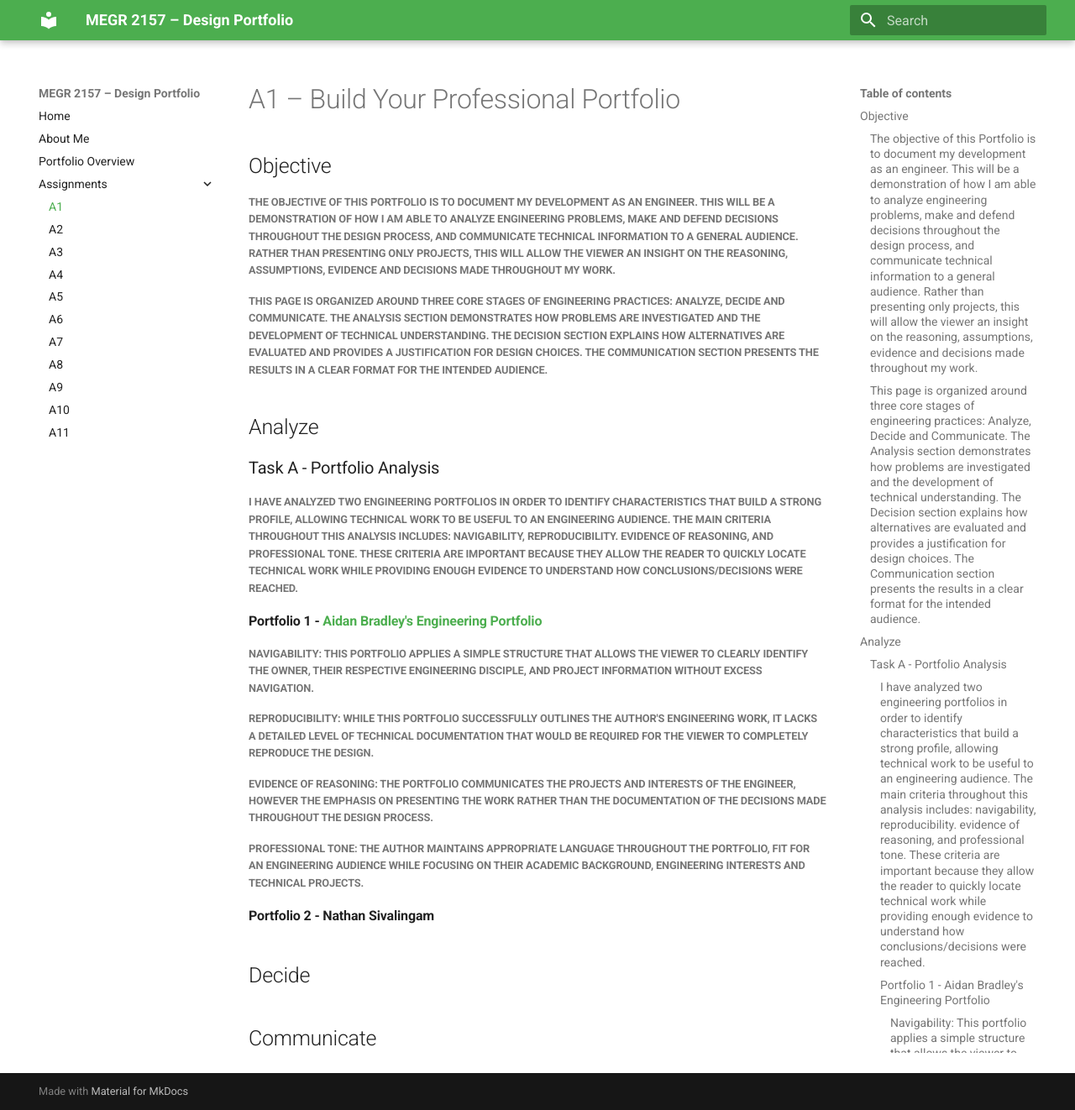
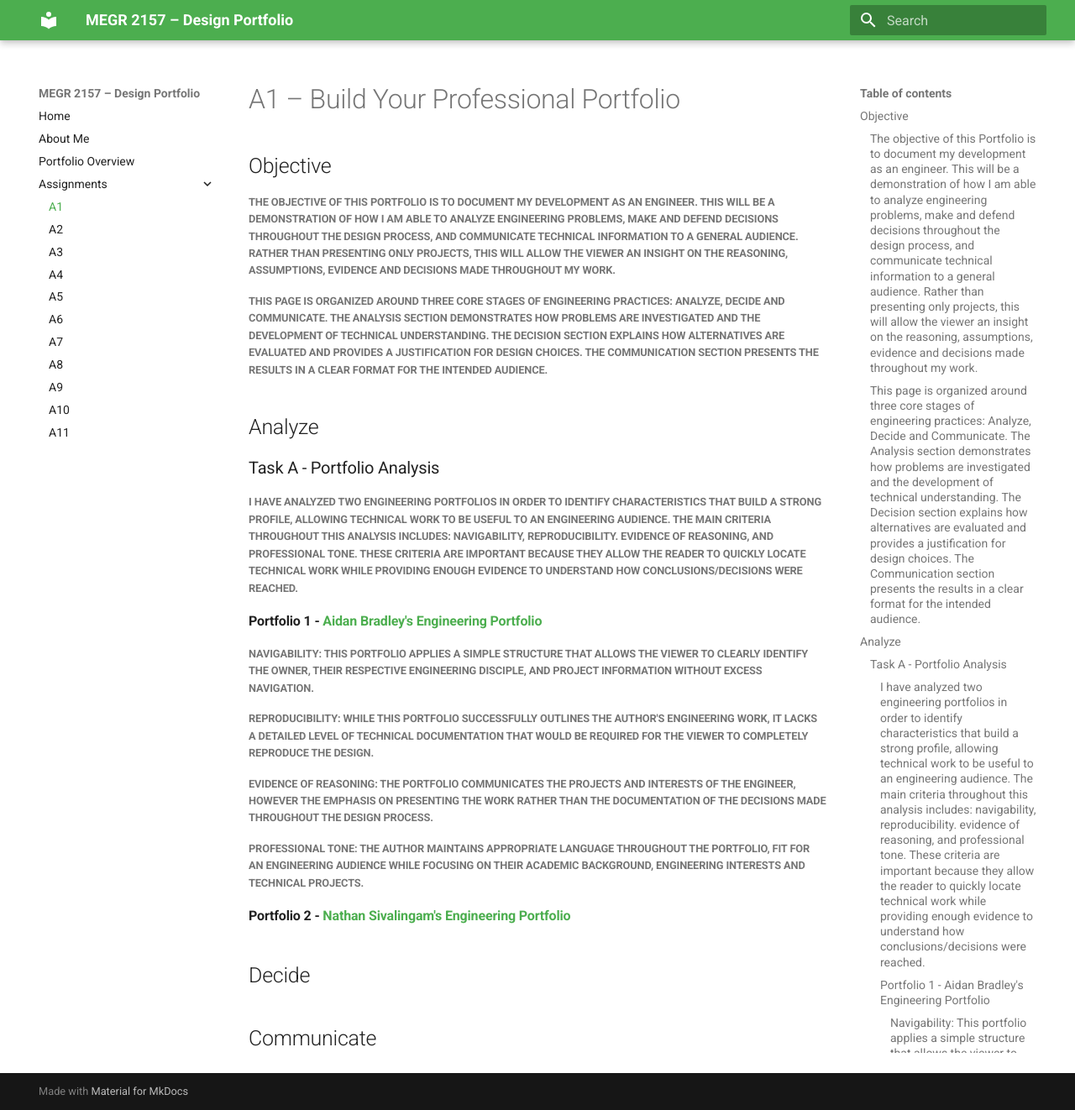
Before and after one commit to akaur-5/design-projects-portfolio, an MkDocs documentation site: the page built from docs/assignments/A01/index.md, in a window 1280 px wide and 1322 px high. Shown: the whole window at 84% size. Built offline with MkDocs 1.6.1 and Material for MkDocs 9.7.7, drawn with Linux system fonts in a browser that asks for light colours.

Commit message:
Update link for Nathan Sivalingam's portfolio

```diff
--- a/docs/assignments/A01/index.md
+++ b/docs/assignments/A01/index.md
@@ -13,7 +13,7 @@
 ##### Evidence of Reasoning: The portfolio communicates the projects and interests of the engineer, however the emphasis on presenting the work rather than the documentation of the decisions made throughout the design process.
 ##### Professional Tone: The author maintains appropriate language throughout the portfolio, fit for an engineering audience while focusing on their academic background, engineering interests and technical projects.
 
-#### Portfolio 2 - Nathan Sivalingam
+#### Portfolio 2 - [Nathan Sivalingam's Engineering Portfolio](https://engineering-portfolio-website.vercel.app/)
 
 ## Decide
 
```
